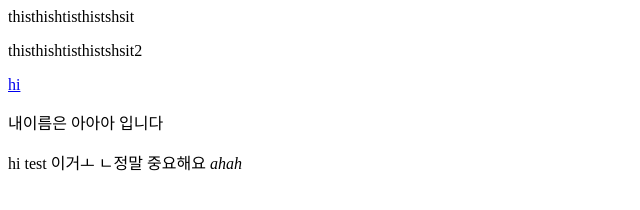
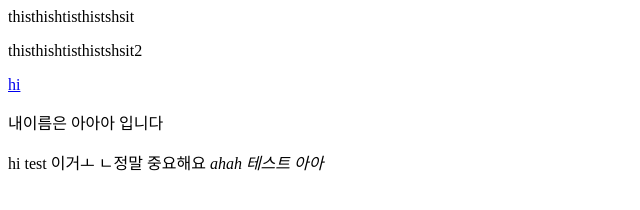
Before and after one commit to blacktoast/studyHtmlTs, a website built with Parcel: page index.html in a window 1280 px wide. Shown: the full height of the page, 0-640 px from the left. Built offline with nearby package versions, Linux system fonts and the light colour scheme.

Commit message:
initial commit

```diff
--- a/index.html
+++ b/index.html
@@ -10,7 +10,7 @@
     <p>thisthishtisthistshsit2</p>
     <a target="_parent" href="https://www.naver.com"> hi</a>
     <p>내이름은 <span> 아아아</span> 입니다</p>
-    <p>hi test 이거ㅗ ㄴ정말 중요해요 <em>ahah</em></p>
+    <p>hi test 이거ㅗ ㄴ정말 중요해요 <em>ahah 테스트 아아</em></p>
     <script src="src/test.ts"></script>
     <script src="Exercism/toRna.ts"></script>
   </body>
```
